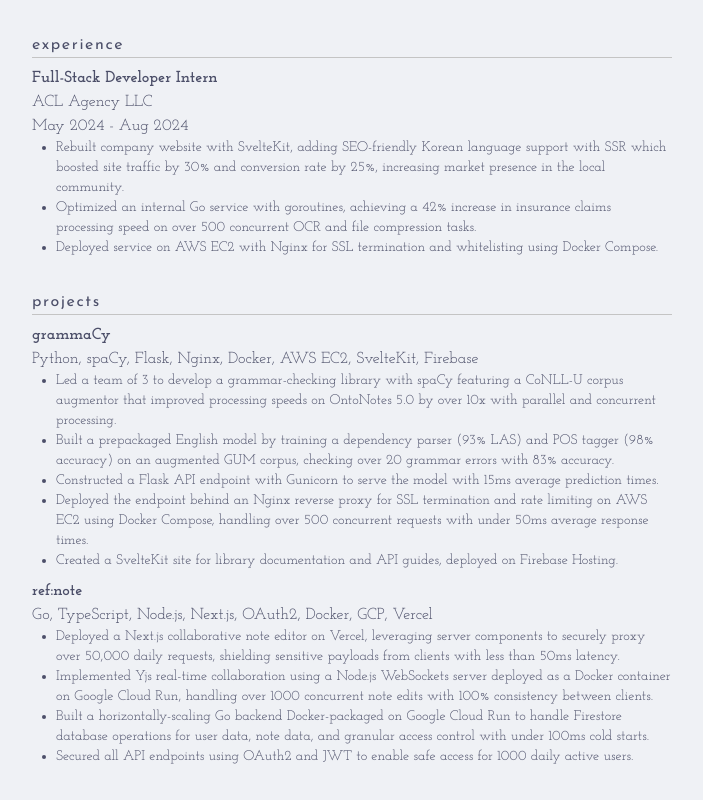
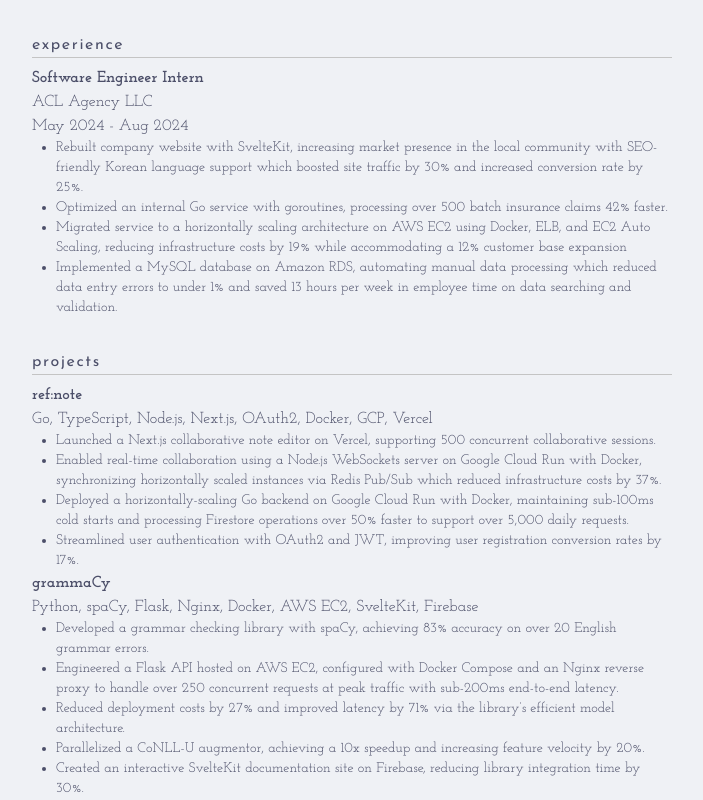
Before and after one commit to skarokin/portfolio-svelte, a SvelteKit app: page /resume in a window 1280 px wide. Shown: the part 380-1180 px from the top of the page, without its empty margins (288-991 px from the left). Built offline with nearby package versions, Linux system fonts and the light colour scheme; a web font is replaced by a local one.

Commit message:
resume change, jan 2025

```diff
--- a/src/routes/resume/+page.svelte
+++ b/src/routes/resume/+page.svelte
@@ -39,14 +39,24 @@
     <section class="mb-4 sm:mb-8">
         <h5 class="text-sm sm:text-base tracking-widest font-josefin-sans">experience</h5>
         <hr class="border-[var(--hr)] w-full mb-2" />
-        <p class="text-sm sm:text-base font-bold">Full-Stack Developer Intern</p>
+        <p class="text-sm sm:text-base font-bold">Software Engineer Intern</p>
         <p class="text-sm sm:text-base">ACL Agency LLC</p>
         <p class="text-sm sm:text-base">May 2024 - Aug 2024</p>
         <ul class="text-xs sm:text-sm list-disc pl-6">
-            <li>Rebuilt company website with SvelteKit, adding SEO-friendly Korean language support with SSR which
-                boosted site traffic by 30% and conversion rate by 25%, increasing market presence in the local community.</li>
-            <li>Optimized an internal Go service with goroutines, achieving a 42% increase in insurance claims processing speed on over 500 concurrent OCR and file compression tasks.</li>
-            <li>Deployed service on AWS EC2 with Nginx for SSL termination and whitelisting using Docker Compose.</li>
+            <li>Rebuilt company website with SvelteKit, increasing market presence in the local community with SEO-friendly
+                Korean language support which boosted site traffic by 30% and increased conversion rate by 25%.
+            </li>
+            <li>
+                Optimized an internal Go service with goroutines, processing over 500 batch insurance claims 42% faster.
+            </li>
+            <li>
+                Migrated service to a horizontally scaling architecture on AWS EC2 using Docker, ELB, and EC2 Auto
+                Scaling, reducing infrastructure costs by 19% while accommodating a 12% customer base expansion
+            </li>
+            <li>
+                Implemented a MySQL database on Amazon RDS, automating manual data processing which reduced data
+                entry errors to under 1% and saved 13 hours per week in employee time on data searching and validation.
+            </li>
         </ul>
     </section>
 
@@ -54,30 +64,25 @@
     <section class="mb-4 sm:mb-8">
         <h5 class="text-sm sm:text-base tracking-widest font-josefin-sans">projects</h5>
         <hr class="border-[var(--hr)] w-full mb-2" />
+        <p class="text-sm sm:text-base font-bold">ref:note</p>
+        <p class="text-sm sm:text-base">Go, TypeScript, Node.js, Next.js, OAuth2, Docker, GCP, Vercel</p>
+        <ul class="text-xs sm:text-sm list-disc pl-6">
+            <li>Launched a Next.js collaborative note editor on Vercel, supporting 500 concurrent collaborative sessions.</li>
+            <li>Enabled real-time collaboration using a Node.js WebSockets server on Google Cloud Run with Docker,
+                synchronizing horizontally scaled instances via Redis Pub/Sub which reduced infrastructure costs by 37%.</li>
+            <li>Deployed a horizontally-scaling Go backend on Google Cloud Run with Docker, maintaining sub-100ms
+                cold starts and processing Firestore operations over 50% faster to support over 5,000 daily requests.</li>
+            <li>Streamlined user authentication with OAuth2 and JWT, improving user registration conversion rates by 17%.</li>
+        </ul>
         <p class="text-sm sm:text-base font-bold">grammaCy</p>
         <p class="text-sm sm:text-base">Python, spaCy, Flask, Nginx, Docker, AWS EC2, SvelteKit, Firebase</p>
         <ul class="text-xs sm:text-sm list-disc pl-6 mb-2">
-            <li>Led a team of 3 to develop a grammar-checking library with spaCy featuring a CoNLL-U
-                corpus augmentor that improved processing speeds on OntoNotes 5.0 by over 10x with parallel and
-                concurrent processing.</li>
-            <li>Built a prepackaged English model by training a dependency parser (93% LAS) and POS tagger
-                (98% accuracy) on an augmented GUM corpus, checking over 20 grammar errors with 83% accuracy.</li>
-            <li>Constructed a Flask API endpoint with Gunicorn to serve the model with 15ms average prediction times.</li>
-            <li>Deployed the endpoint behind an Nginx reverse proxy for SSL termination and rate limiting on
-                AWS EC2 using Docker Compose, handling over 500 concurrent requests with under 50ms average
-                response times.</li>
-            <li>Created a SvelteKit site for library documentation and API guides, deployed on Firebase Hosting.</li>
-        </ul>
-        <p class="text-sm sm:text-base font-bold">ref:note</p>
-        <p class="text-sm sm:text-base">Go, TypeScript, Node.js, Next.js, OAuth2, Docker, GCP, Vercel</p>
-        <ul class="text-xs sm:text-sm list-disc pl-6">
-            <li>Deployed a Next.js collaborative note editor on Vercel, leveraging server components to securely proxy over
-                50,000 daily requests, shielding sensitive payloads from clients with less than 50ms latency.</li>
-            <li>Implemented Yjs real-time collaboration using a Node.js WebSockets server deployed as a Docker container
-                on Google Cloud Run, handling over 1000 concurrent note edits with 100% consistency between clients.    </li>
-            <li>Built a horizontally-scaling Go backend Docker-packaged on Google Cloud Run to handle Firestore
-                database operations for user data, note data, and granular access control with under 100ms cold starts.</li>
-            <li>Secured all API endpoints using OAuth2 and JWT to enable safe access for 1000 daily active users.</li>
+            <li>Developed a grammar checking library with spaCy, achieving 83% accuracy on over 20 English grammar errors.</li>
+            <li>Engineered a Flask API hosted on AWS EC2, configured with Docker Compose and an Nginx reverse
+                proxy to handle over 250 concurrent requests at peak traffic with sub-200ms end-to-end latency.</li>
+            <li>Reduced deployment costs by 27% and improved latency by 71% via the library’s efficient model architecture.</li>
+            <li>Parallelized a CoNLL-U augmentor, achieving a 10x speedup and increasing feature velocity by 20%.</li>
+            <li>Created an interactive SvelteKit documentation site on Firebase, reducing library integration time by 30%.</li>
         </ul>
     </section>
     <!-- skills -->
```
Also changed, not shown: 1 other file (tests, documents, lock files or other folders).
